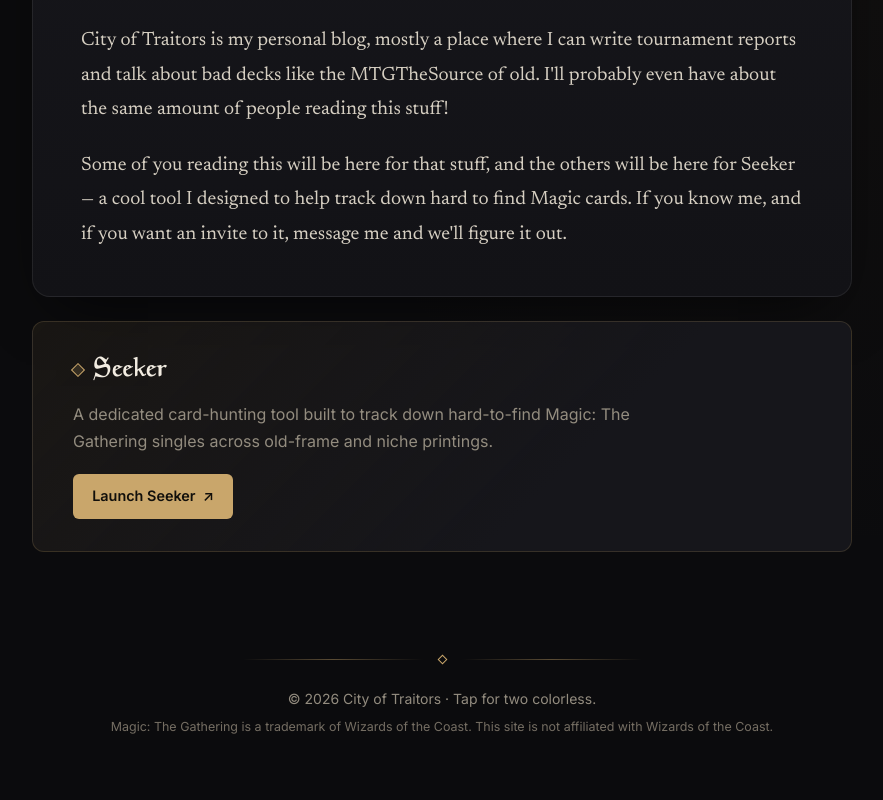
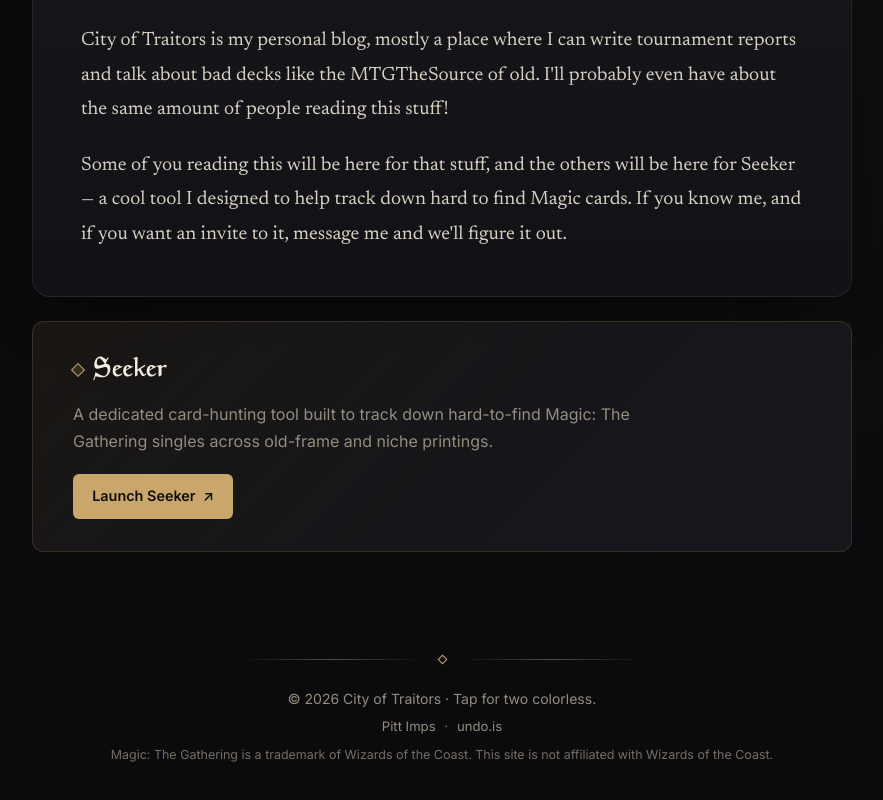
Before and after one commit to cjjwisniewski/cityoftraitors.com, a SvelteKit app in the folder cityoftraitors.com/: page /about in a window 1280 px wide. Shown: the part 270-1070 px from the top of the page, without its empty margins (198-1081 px from the left). Built offline with nearby package versions, Linux system fonts and the light colour scheme.

Commit message:
feat(footer): add subtle links to Pitt Imps and undo.is

```diff
--- a/cityoftraitors.com/src/routes/+layout.svelte
+++ b/cityoftraitors.com/src/routes/+layout.svelte
@@ -80,6 +80,11 @@
 			</div>
 			<p class="copyright">
 				&copy; {new Date().getFullYear()} City of Traitors &middot; Tap for two colorless.
+			</p>
+			<p class="footer-links">
+				<a href="https://pittimps.com" target="_blank" rel="noopener noreferrer">Pitt Imps</a>
+				<span aria-hidden="true">&middot;</span>
+				<a href="https://undo.is" target="_blank" rel="noopener noreferrer">undo.is</a>
 			</p>
 			<p class="disclaimer">
 				Magic: The Gathering is a trademark of Wizards of the Coast. This site is not affiliated
@@ -251,6 +256,27 @@
 		color: var(--color-text-muted);
 	}
 
+	.footer-links {
+		display: flex;
+		justify-content: center;
+		align-items: center;
+		gap: 0.55rem;
+		margin: 0.4rem 0 0;
+		font-family: var(--font-sans);
+		font-size: 0.82rem;
+		color: var(--color-text-muted);
+	}
+
+	.footer-links a {
+		color: var(--color-text-muted);
+		text-decoration: none;
+		transition: color 0.2s ease;
+	}
+
+	.footer-links a:hover {
+		color: var(--color-accent-bright);
+	}
+
 	.disclaimer {
 		font-size: 0.78rem;
 		margin: 0.45rem 0 0;
```
